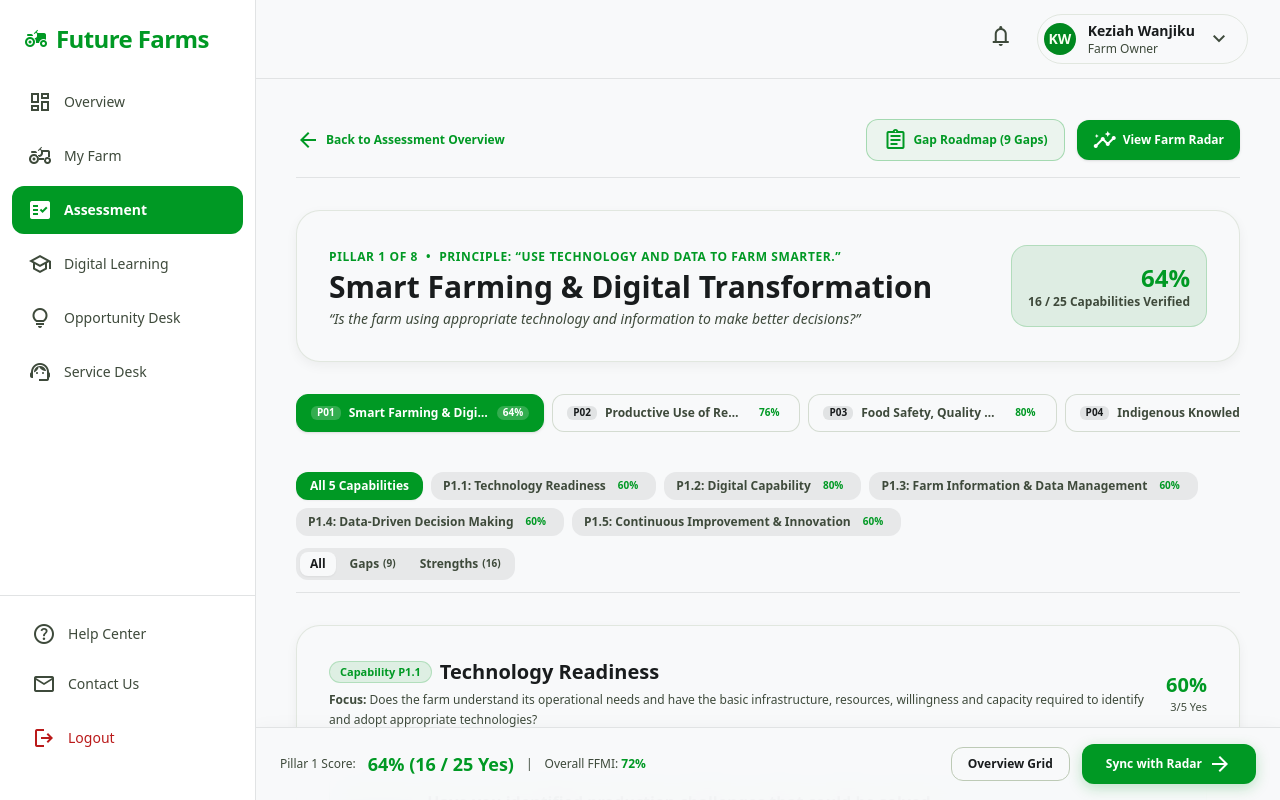
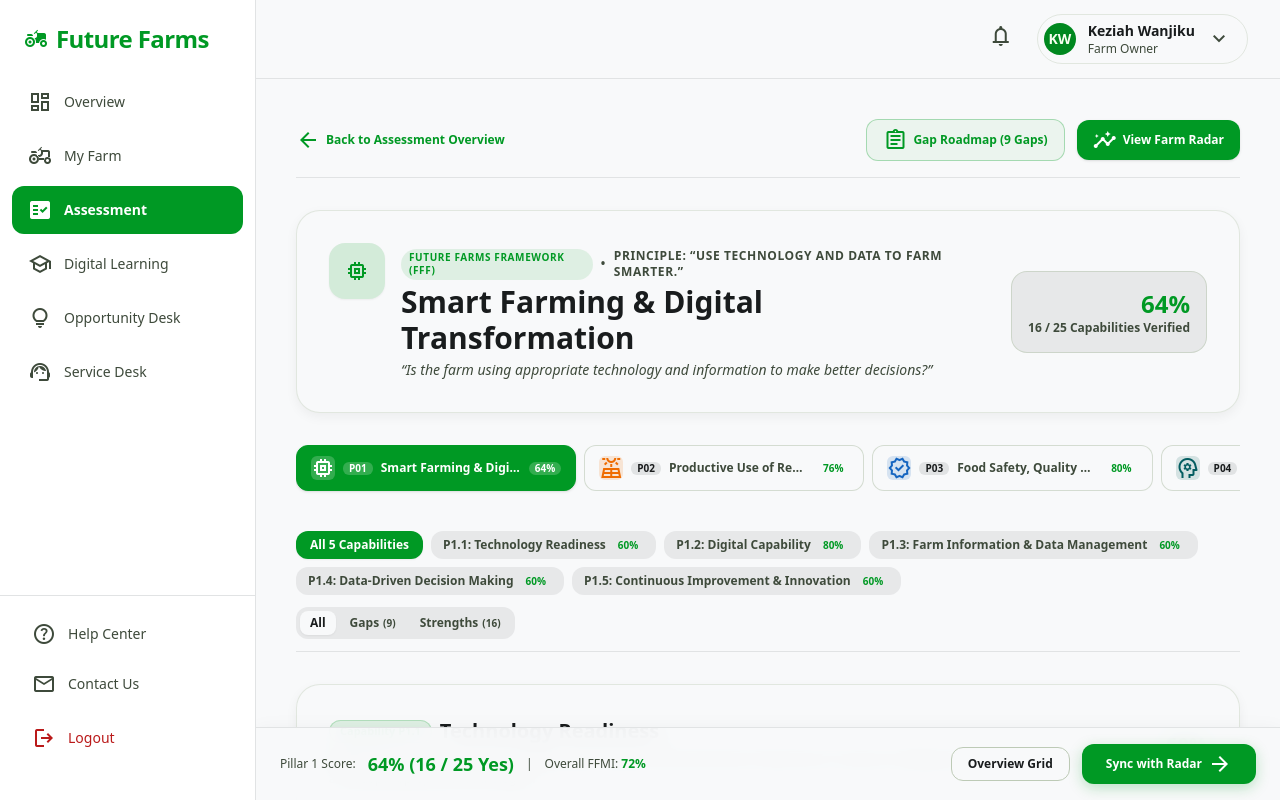
Before and after one commit to Arbarne-group/arbarne, a Next.js app: page /assessment in a window 1280 px wide. Both pictures are taken after a click on the element 405 px from the left and 605 px from the top of the page. Built offline with nearby package versions, Linux system fonts and the light colour scheme.

Commit message:
feat(branding): implement official FFF brand color system across assessment and dashboard cards

```diff
--- a/src/app/assessment/page.tsx
+++ b/src/app/assessment/page.tsx
@@ -5,6 +5,7 @@ import Link from "next/link";
 import AppShell from "@/components/layout/AppShell";
 import { ALL_PILLARS, PillarData, Capability, AssessmentQuestion } from "@/data/allPillarsData";
 import { computeAssessmentResults, getMaturityTier } from "@/lib/assessmentScoring";
+import { PILLAR_BRANDS } from "@/data/brandColors";
 
 export default function AssessmentPage() {
   // Mode: "overview" (default matching user template) or "questionnaire" (active assessment of a pillar)
@@ -108,57 +109,9 @@ export default function AssessmentPage() {
     }));
   }, [currentPillar, activeCapId, filterMode, answers]);
 
-  // Meta for the 8 pillar bento cards matching user design tokens
-  const pillarBentoMeta = [
-    {
-      id: 1,
-      name: "Smart Farming & Digital Transformation",
-      icon: "memory",
-      iconBg: "bg-primary-container/20 text-primary",
-    },
-    {
-      id: 2,
-      name: "Productive Use of Renewable Energy",
-      icon: "solar_power",
-      iconBg: "bg-secondary-container/30 text-secondary",
-    },
-    {
-      id: 3,
-      name: "Food Safety, Quality & Compliance",
-      icon: "verified",
-      iconBg: "bg-tertiary-container/20 text-tertiary",
-    },
-    {
-      id: 4,
-      name: "Indigenous Knowledge & Climate Resilience",
-      icon: "psychology",
-      iconBg: "bg-outline-variant/30 text-on-surface-variant",
-    },
-    {
-      id: 5,
-      name: "Farm Business Performance & Growth",
-      icon: "trending_up",
-      iconBg: "bg-primary-container/20 text-primary",
-    },
-    {
-      id: 6,
-      name: "Human Capital, Leadership & Farm Operations",
-      icon: "groups",
-      iconBg: "bg-secondary-container/30 text-secondary",
-    },
-    {
-      id: 7,
-      name: "Market Access, Customer Value & Competitiveness",
-      icon: "storefront",
-      iconBg: "bg-tertiary-container/20 text-tertiary",
-    },
-    {
-      id: 8,
-      name: "Investment Readiness & Enterprise Development",
-      icon: "account_balance",
-      iconBg: "bg-outline-variant/30 text-on-surface-variant",
-    },
-  ];
+  // Meta for the 8 pillar bento cards aligned with official FFF branding colors:
+  // FFF: #045d61 + #009924 | FFV: #1565C0 | FFMI: #FFD700 | Recommendation Engine: #EF6C00 | FAAB: #045D61 + #009924
+  const pillarBentoMeta = Object.values(PILLAR_BRANDS);
 
   const answeredCount = scoringResults.totalAnswered;
   const statusLabel =
@@ -302,20 +255,21 @@ export default function AssessmentPage() {
                     >
                       <div className="flex justify-between items-start">
                         <div
-                          className={`w-10 h-10 rounded-full flex items-center justify-center ${pillar.iconBg}`}
+                          className={`w-11 h-11 rounded-full flex items-center justify-center shadow-xs transition-transform group-hover:scale-110 ${pillar.iconBg} ${pillar.iconColor} ${pillar.borderClass}`}
                         >
-                          <span className="material-symbols-outlined text-[22px]">
+                          <span className="material-symbols-outlined text-[24px]">
                             {pillar.icon}
                           </span>
                         </div>
                         <div className="flex items-center gap-1.5">
-                          {pScore > 0 && (
-                            <span className="text-xs font-black text-primary bg-primary/10 px-2 py-0.5 rounded-full">
-                              {pScore}%
+                          <span
+                            className={`text-[10px] font-bold px-2 py-0.5 rounded-full ${pillar.badgeBg} ${pillar.badgeText}`}
+                            title={`${pillar.element}: ${pillar.meaning}`}
+                          >
+                            {pillar.element.includes("(") ? pillar.element.split("(")[1].replace(")", "") : pillar.element}
                           </span>
-                          )}
-                          <span className="font-label-sm text-xs font-bold text-on-surface-variant bg-surface-variant px-2 py-1 rounded-full">
-                            {pillar.id}
+                          <span className="font-label-sm text-xs font-bold text-on-surface-variant bg-surface-variant px-2 py-0.5 rounded-full">
+                            P0{pillar.id}
                           </span>
                         </div>
                       </div>
@@ -403,14 +357,31 @@ export default function AssessmentPage() {
               </div>
             </div>
 
-            {/* Active Pillar Hero Card */}
+            {/* Active Pillar Hero Card with FFF Brand Colors */}
+            {(() => {
+              const activeBrand = PILLAR_BRANDS[currentPillar.id];
+              return (
                 <div className="bg-surface rounded-3xl p-6 md:p-8 border border-outline-variant/40 shadow-level-1">
                   <div className="flex flex-col md:flex-row md:items-center justify-between gap-4">
+                    <div className="flex items-start gap-4">
+                      <div
+                        className={`w-14 h-14 rounded-2xl flex items-center justify-center shrink-0 shadow-xs ${activeBrand.iconBg} ${activeBrand.iconColor} ${activeBrand.borderClass}`}
+                      >
+                        <span className="material-symbols-outlined text-[32px]">
+                          {activeBrand.icon}
+                        </span>
+                      </div>
                       <div>
-                  <div className="inline-flex items-center gap-2 text-xs font-bold text-primary uppercase tracking-wider mb-1">
-                    <span>Pillar {currentPillar.id} of 8</span>
-                    <span>•</span>
-                    <span>Principle: &ldquo;{currentPillar.principle}&rdquo;</span>
+                        <div className="inline-flex items-center gap-2 text-xs font-bold uppercase tracking-wider mb-1">
+                          <span
+                            className={`px-2 py-0.5 rounded-full text-[10px] ${activeBrand.badgeBg} ${activeBrand.badgeText}`}
+                          >
+                            {activeBrand.element}
+                          </span>
+                          <span className="text-on-surface-variant">•</span>
+                          <span className="text-on-surface-variant">
+                            Principle: &ldquo;{currentPillar.principle}&rdquo;
+                          </span>
                         </div>
                         <h2 className="text-2xl md:text-3xl font-extrabold text-on-surface">
                           {currentPillar.name}
@@ -419,8 +390,9 @@ export default function AssessmentPage() {
                           &ldquo;{currentPillar.guidingQuestion}&rdquo;
                         </p>
                       </div>
+                    </div>
 
-                <div className="text-left md:text-right shrink-0 bg-primary-container/10 p-4 rounded-2xl border border-primary/20">
+                    <div className="text-left md:text-right shrink-0 bg-surface-container-high p-4 rounded-2xl border border-outline-variant/60">
                       <div className="text-2xl font-black text-primary">
                         {currentPillarScoreResult.score}%
                       </div>
@@ -430,14 +402,17 @@ export default function AssessmentPage() {
                     </div>
                   </div>
                 </div>
+              );
+            })()}
 
-            {/* 8-Pillar Tab Buttons */}
+            {/* 8-Pillar Tab Buttons with Brand Icons */}
             <div className="overflow-x-auto pb-2">
               <div className="flex gap-2 min-w-max">
                 {ALL_PILLARS.map((p) => {
                   const isSelected = p.id === selectedPillarId;
                   const pScore =
                     scoringResults.pillarScores.find((r) => r.pillarId === p.id)?.score ?? 0;
+                  const pBrand = PILLAR_BRANDS[p.id];
 
                   return (
                     <button
@@ -453,6 +428,17 @@ export default function AssessmentPage() {
                           : "bg-surface text-on-surface-variant border-outline-variant/60 hover:bg-surface-container-high"
                       }`}
                     >
+                      <div
+                        className={`w-6 h-6 rounded-md flex items-center justify-center shrink-0 ${
+                          isSelected
+                            ? "bg-white/20 text-white"
+                            : `${pBrand.iconBg} ${pBrand.iconColor}`
+                        }`}
+                      >
+                        <span className="material-symbols-outlined text-[16px]">
+                          {pBrand.icon}
+                        </span>
+                      </div>
                       <span
                         className={`text-[10px] font-bold px-1.5 py-0.2 rounded-md ${
                           isSelected ? "bg-white/20 text-white" : "bg-surface-variant text-on-surface"
--- a/src/app/dashboard/page.tsx
+++ b/src/app/dashboard/page.tsx
@@ -10,6 +10,7 @@ import {
   getMaturityTier,
   OverallAssessmentResult,
 } from "@/lib/assessmentScoring";
+import { PILLAR_BRANDS } from "@/data/brandColors";
 
 export default function DashboardPage() {
   const [user, setUser] = useState<any>(null);
@@ -247,20 +248,31 @@ export default function DashboardPage() {
           </div>
 
           <div className="grid grid-cols-1 sm:grid-cols-2 lg:grid-cols-4 gap-4">
-            {pillarDetails.map((pillar) => (
+            {pillarDetails.map((pillar) => {
+              const pBrand = PILLAR_BRANDS[pillar.id];
+              return (
                 <Link
                   key={pillar.id}
                   href="/assessment"
                   className="p-4 rounded-2xl border border-surface-variant/60 bg-surface/50 hover:bg-surface-container-high transition-all flex flex-col justify-between group cursor-pointer"
                 >
                   <div className="flex justify-between items-start mb-2">
-                  <div className="max-w-[70%]">
+                    <div className="flex items-center gap-2.5 max-w-[70%]">
+                      <div
+                        className={`w-8 h-8 rounded-lg flex items-center justify-center shrink-0 shadow-xs ${pBrand.iconBg} ${pBrand.iconColor}`}
+                      >
+                        <span className="material-symbols-outlined text-[18px]">
+                          {pBrand.icon}
+                        </span>
+                      </div>
+                      <div>
                         <span className="text-[10px] font-mono font-bold text-primary block">
                           Pillar 0{pillar.id}
                         </span>
                         <span className="text-xs font-semibold text-on-surface group-hover:text-primary transition-colors line-clamp-1">
                           {pillar.name}
                         </span>
+                      </div>
                     </div>
                     <span
                       className={`text-[10px] font-bold px-2 py-0.5 rounded-full border ${pillar.badgeColor}`}
@@ -290,7 +302,8 @@ export default function DashboardPage() {
                   />
                 </div>
               </Link>
-            ))}
+            );
+          })}
           </div>
         </div>
 
--- /dev/null
+++ b/src/data/brandColors.ts
@@ -0,0 +1,125 @@
+// Official Future Farms Framework (FFF) Branding Color System
+export interface PillarBrand {
+  id: number;
+  name: string;
+  icon: string;
+  element: string; // FFF, FFV, FFMI, Recommendation Engine, FAAB
+  meaning: string;
+  hexPrimary: string;
+  hexSecondary?: string;
+  iconBg: string;
+  iconColor: string;
+  borderClass: string;
+  badgeBg: string;
+  badgeText: string;
+}
+
+export const PILLAR_BRANDS: Record<number, PillarBrand> = {
+  1: {
+    id: 1,
+    name: "Smart Farming & Digital Transformation",
+    icon: "memory",
+    element: "Future Farms Framework (FFF)",
+    meaning: "Sustainability, agriculture, growth",
+    hexPrimary: "#009924",
+    hexSecondary: "#045d61",
+    iconBg: "bg-[#009924]/15",
+    iconColor: "text-[#009924]",
+    borderClass: "border-[#009924]/30",
+    badgeBg: "bg-[#009924]/10",
+    badgeText: "text-[#009924]",
+  },
+  2: {
+    id: 2,
+    name: "Productive Use of Renewable Energy",
+    icon: "solar_power",
+    element: "Recommendation Engine",
+    meaning: "Action, improvement",
+    hexPrimary: "#EF6C00",
+    iconBg: "bg-[#EF6C00]/15",
+    iconColor: "text-[#EF6C00]",
+    borderClass: "border-[#EF6C00]/30",
+    badgeBg: "bg-[#EF6C00]/10",
+    badgeText: "text-[#EF6C00]",
+  },
+  3: {
+    id: 3,
+    name: "Food Safety, Quality & Compliance",
+    icon: "verified",
+    element: "Future Farms Verification (FFV)",
+    meaning: "Trust, verification, credibility",
+    hexPrimary: "#1565C0",
+    iconBg: "bg-[#1565C0]/15",
+    iconColor: "text-[#1565C0]",
+    borderClass: "border-[#1565C0]/30",
+    badgeBg: "bg-[#1565C0]/10",
+    badgeText: "text-[#1565C0]",
+  },
+  4: {
+    id: 4,
+    name: "Indigenous Knowledge & Climate Resilience",
+    icon: "psychology",
+    element: "Future Farms Framework (FFF)",
+    meaning: "Sustainability, agriculture, growth",
+    hexPrimary: "#045d61",
+    hexSecondary: "#009924",
+    iconBg: "bg-[#045d61]/15",
+    iconColor: "text-[#045d61]",
+    borderClass: "border-[#045d61]/30",
+    badgeBg: "bg-[#045d61]/10",
+    badgeText: "text-[#045d61]",
+  },
+  5: {
+    id: 5,
+    name: "Farm Business Performance & Growth",
+    icon: "trending_up",
+    element: "FAAB",
+    meaning: "Business, enterprise, professionalism",
+    hexPrimary: "#045D61",
+    hexSecondary: "#009924",
+    iconBg: "bg-[#045D61]/15",
+    iconColor: "text-[#045D61]",
+    borderClass: "border-[#045D61]/30",
+    badgeBg: "bg-[#045D61]/10",
+    badgeText: "text-[#045D61]",
+  },
+  6: {
+    id: 6,
+    name: "Human Capital, Leadership & Farm Operations",
+    icon: "groups",
+    element: "Future Farms Verification (FFV)",
+    meaning: "Trust, verification, credibility",
+    hexPrimary: "#1565C0",
+    iconBg: "bg-[#1565C0]/15",
+    iconColor: "text-[#1565C0]",
+    borderClass: "border-[#1565C0]/30",
+    badgeBg: "bg-[#1565C0]/10",
+    badgeText: "text-[#1565C0]",
+  },
+  7: {
+    id: 7,
+    name: "Market Access, Customer Value & Competitiveness",
+    icon: "storefront",
+    element: "Recommendation Engine",
+    meaning: "Action, improvement",
+    hexPrimary: "#EF6C00",
+    iconBg: "bg-[#EF6C00]/15",
+    iconColor: "text-[#EF6C00]",
+    borderClass: "border-[#EF6C00]/30",
+    badgeBg: "bg-[#EF6C00]/10",
+    badgeText: "text-[#EF6C00]",
+  },
+  8: {
+    id: 8,
+    name: "Investment Readiness & Enterprise Development",
+    icon: "account_balance",
+    element: "Future Farms Maturity Index (FFMI)",
+    meaning: "Excellence, achievement, benchmarking",
+    hexPrimary: "#FFD700",
+    iconBg: "bg-[#FFD700]/25",
+    iconColor: "text-[#9E6E00]",
+    borderClass: "border-[#FFD700]/50",
+    badgeBg: "bg-[#FFD700]/20",
+    badgeText: "text-[#9E6E00]",
+  },
+};
```
Also changed, not shown: src/app/globals.css (+7 -0 lines). Lines whose indentation alone changed are shown as unchanged.
